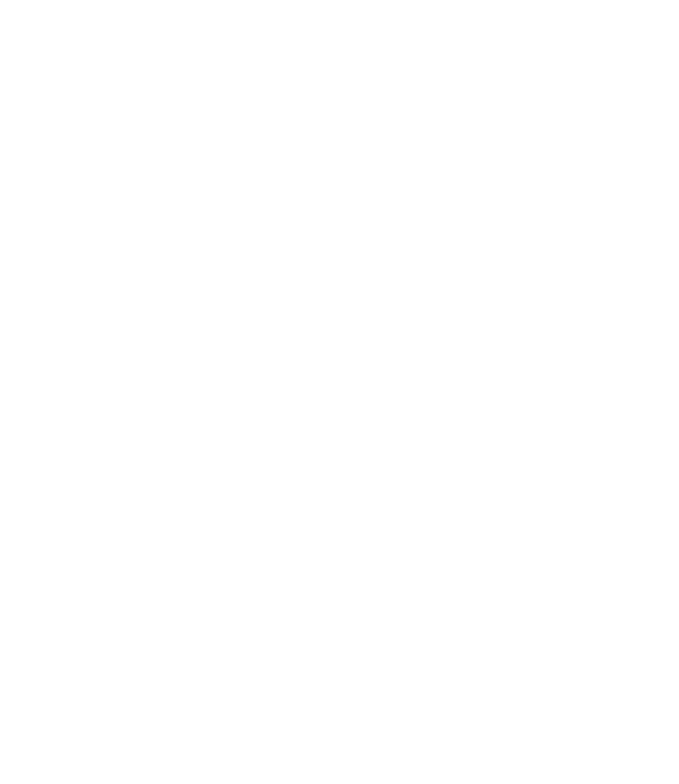
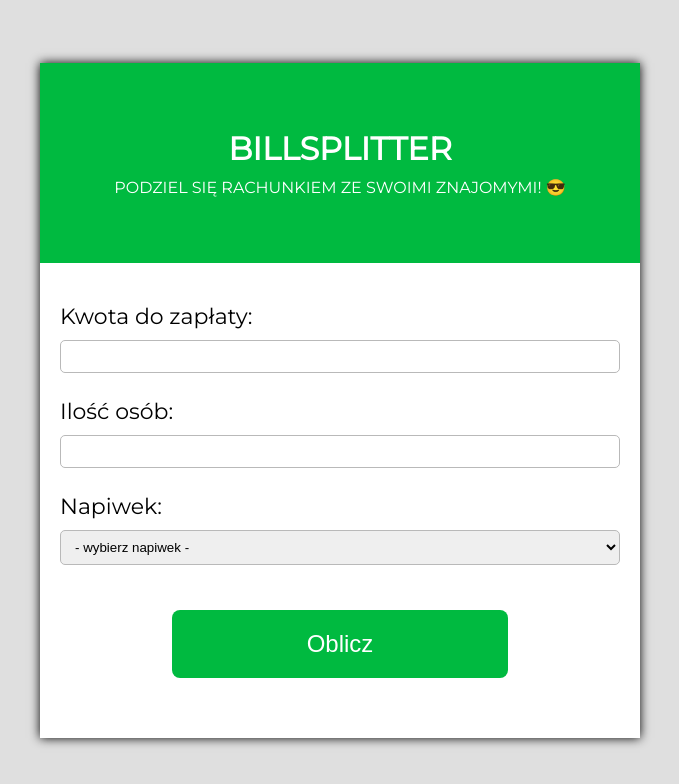
Before and after one commit to cieslinho/billSplitter, a plain HTML site: page index.html in a window 1280 px wide. Shown: the whole page, without its empty margins (300-979 px from the left). Drawn offline with Linux system fonts and the light colour scheme.

Commit message:
created app

```diff
--- a/index.html
+++ b/index.html
@@ -5,13 +5,41 @@
     <meta charset="UTF-8">
     <meta http-equiv="X-UA-Compatible" content="IE=edge">
     <meta name="viewport" content="width=device-width, initial-scale=1.0">
-    <title>Bill Splitter - MMCSchool Course</title>
+    <link rel="preconnect" href="https://fonts.googleapis.com">
+    <link rel="preconnect" href="https://fonts.gstatic.com" crossorigin>
+    <link href="https://fonts.googleapis.com/css2?family=Dancing+Script:wght@700&family=Montserrat&display=swap"
+        rel="stylesheet">
+    <link rel="stylesheet" href="css/style.css">
+    <title>Bill Splitter </title>
 </head>
 
 <body>
 
+    <div class="wrapper">
+        <div class="top">
+            <h1>BillSplitter</h1>
+            <p>Podziel się rachunkiem ze swoimi znajomymi! 😎</p>
+        </div>
+        <div class="bottom">
+            <label for="price">Kwota do zapłaty:</label>
+            <input type="number" id="price">
+            <label for="people">Ilość osób:</label>
+            <input type="number" id="people">
+            <label for="tip">Napiwek:</label>
+            <select id="tip">
+                <option value="0" disabled selected>- wybierz napiwek -</option>
+                <option value="0.05">5%</option>
+                <option value="0.1">10%</option>
+                <option value="0.15">15%</option>
+                <option value="0.2">20%</option>
+            </select>
+            <button class="count">Oblicz</button>
+            <p class="error"></p>
+            <p class="cost-info">Powinniście się złożyć po <span class="cost"></span> zł 😁</p>
+        </div>
+    </div>
 
-
+    <script src="script.js"></script>
 </body>
 
 </html>
--- a/script.js
+++ b/script.js
@@ -0,0 +1,28 @@
+const priceInput = document.querySelector('#price')
+const peopleInput = document.querySelector('#people')
+const tip = document.querySelector('#tip')
+const btn = document.querySelector('.count')
+const textError = document.querySelector('.error')
+const costInfo = document.querySelector('.cost-info')
+const cost = document.querySelector('.cost')
+
+const showBill = () => {
+	if (peopleInput.value == '' || priceInput.value == '' || tip.value == 0) {
+		textError.textContent = 'Uzupełnij wszystkie pola'
+		costInfo.style.display = 'none'
+	} else {
+		countTip()
+		textError.textContent = ''
+	}
+}
+
+const countTip = () => {
+	const newPrice = parseFloat(priceInput.value)
+	const newPeople = parseInt(peopleInput.value)
+	const newTip = parseFloat(tip.value)
+	const sum = (newPeople + newPrice * newTip) / newPeople
+	costInfo.style.display = 'block'
+	cost.textContent = sum.toFixed(2)
+}
+
+btn.addEventListener('click', showBill)
--- a/style.scss
+++ b/style.scss
@@ -0,0 +1,86 @@
+*,
+*::before,
+*::after {
+	margin: 0;
+	padding: 0;
+	box-sizing: border-box;
+}
+
+html {
+	font-size: 62.5%;
+	scroll-behavior: smooth;
+}
+
+body {
+	display: flex;
+	align-items: center;
+	justify-content: center;
+	min-height: 100vh;
+	background-color: rgb(223, 223, 223);
+	font-size: 1.6rem;
+	font-family: 'Montserrat', sans-serif;
+}
+
+.wrapper {
+	width: 600px;
+	background-color: #fff;
+	box-shadow: 0 0 10px #000;
+	.top {
+		display: flex;
+		justify-content: center;
+		align-items: center;
+		flex-direction: column;
+		height: 200px;
+		color: #fff;
+		background-color: #00ba40;
+		text-transform: uppercase;
+		p {
+			margin-top: 10px;
+		}
+	}
+	.bottom {
+		padding: 40px 20px;
+		label {
+			display: block;
+			margin-bottom: 10px;
+			font-size: 2.2rem;
+		}
+		input,
+		select {
+			padding: 8px 10px;
+			margin-bottom: 25px;
+			width: 100%;
+			border-radius: 5px;
+			border: 1px solid rgb(185, 185, 185);
+		}
+		.count {
+			display: block;
+			margin: 20px auto;
+			padding: 20px 10px;
+			width: 60%;
+			font-size: 2.4rem;
+			border-radius: 8px;
+			color: #fff;
+			background-color: #00ba40;
+			border: none;
+			cursor: pointer;
+			transition: background-color 0.3s;
+			&:hover {
+				background-color: rgb(0, 168, 59);
+			}
+		}
+		.error {
+			font-size: 2rem;
+			color: rgb(199, 63, 29);
+			text-align: center;
+		}
+		.cost-info {
+			display: none;
+			margin-top: 30px;
+			font-size: 2rem;
+			.cost {
+				font-weight: bold;
+			}
+		}
+	}
+}
```
Also changed, not shown: css/style.css (added), 1 other file.
